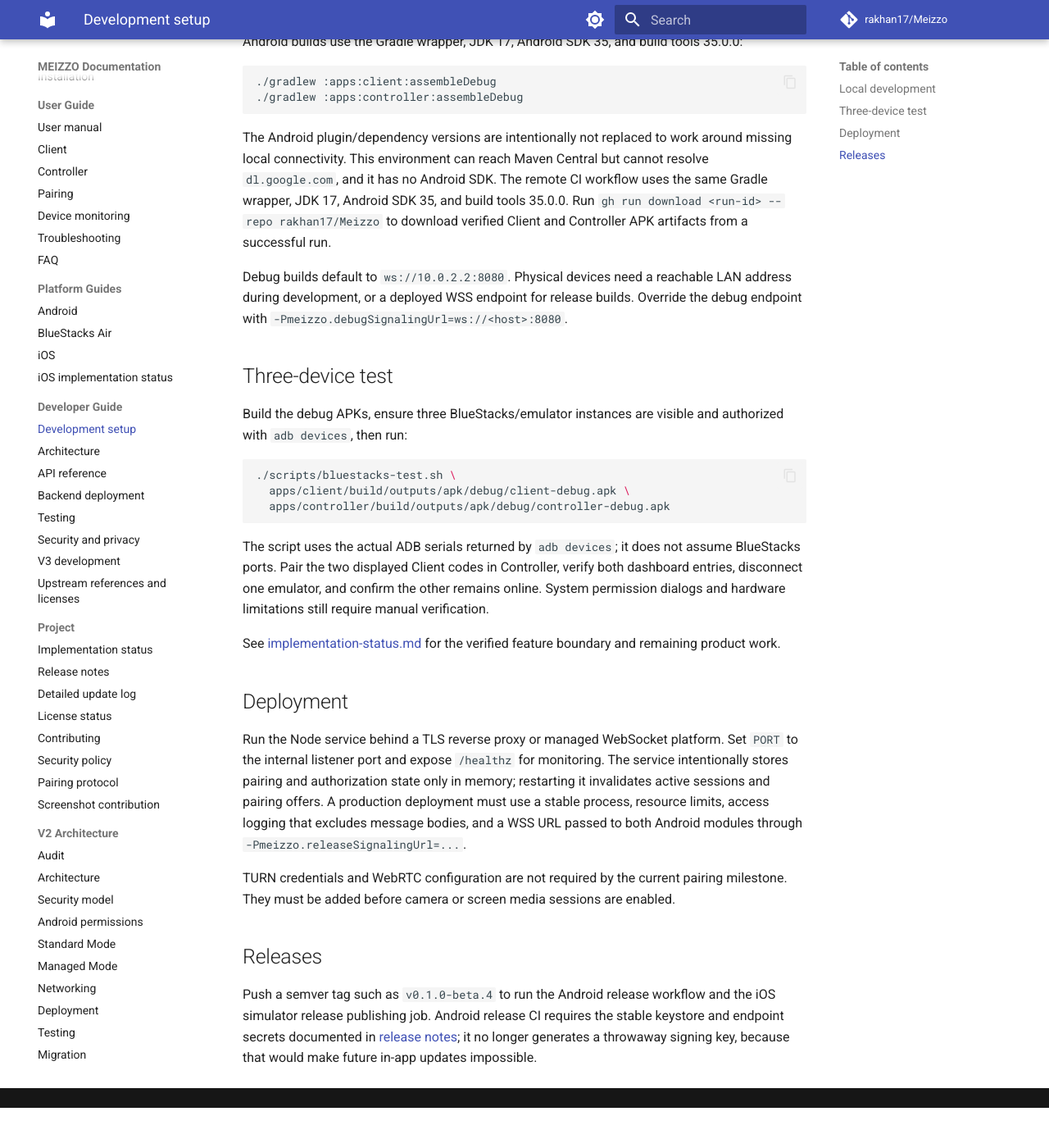
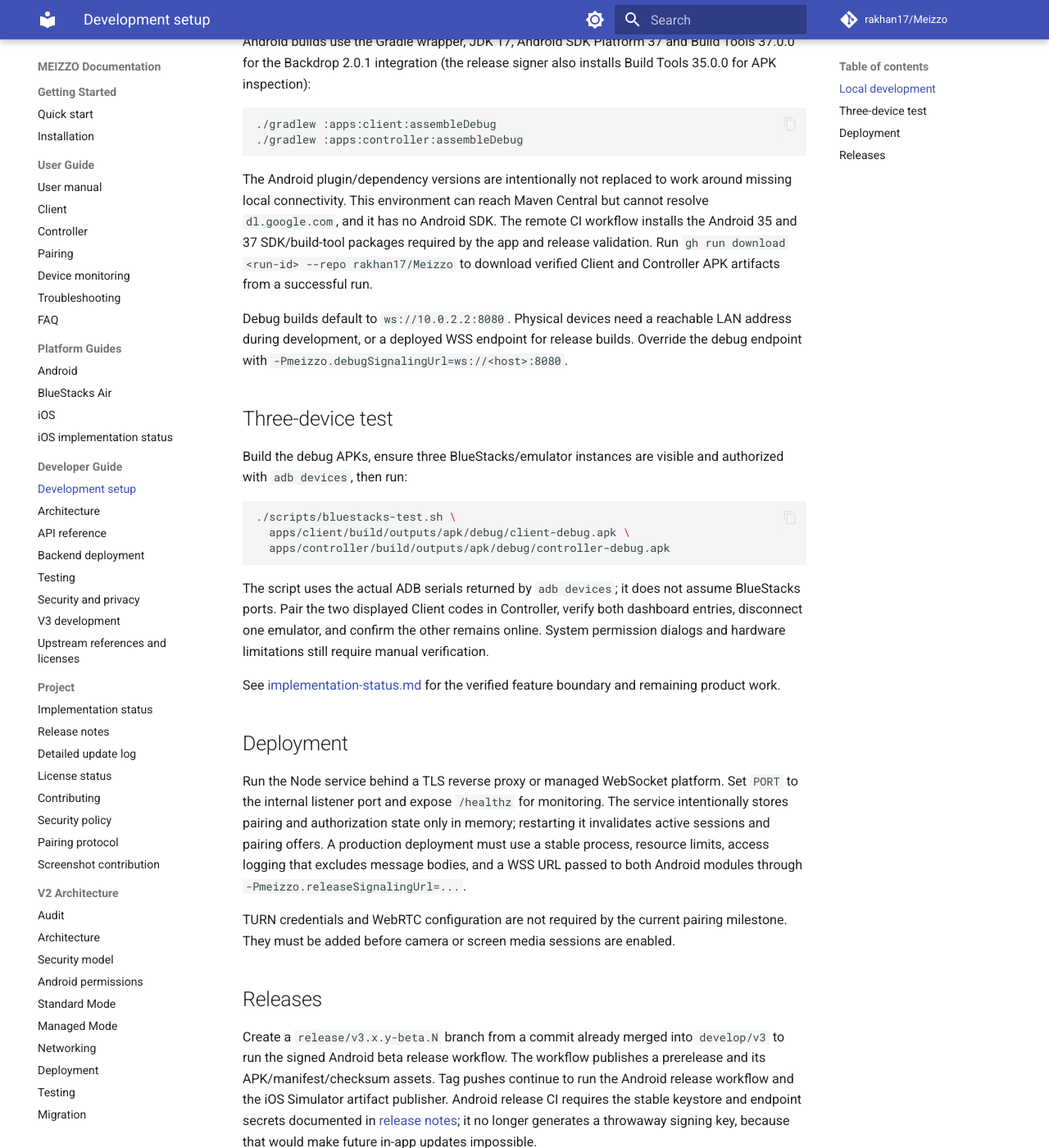
Before and after one commit to rakhan17/Meizzo, an MkDocs documentation site: the page built from docs/development.md, in a window 1280 px wide and 1400 px high, scrolled down 366 px. Shown: the whole window at 82% size. Built offline with MkDocs 1.6.1 and Material for MkDocs 9.7.7, drawn with Linux system fonts in a browser that asks for light colours; comment, search, counter and statistics services are not loaded; before the commit the page ends 1717 px from its top, so only the background shows below that.

Commit message:
docs(beta): sync Android v3 implementation and developer guidance

````diff
--- a/docs/development.md
+++ b/docs/development.md
@@ -12,8 +12,7 @@ npm test
 PORT=8080 npm start
 ```
 
-Android builds use the Gradle wrapper, JDK 17, Android SDK 35, and build tools
-35.0.0:
+Android builds use the Gradle wrapper, JDK 17, Android SDK Platform 37 and Build Tools 37.0.0 for the Backdrop 2.0.1 integration (the release signer also installs Build Tools 35.0.0 for APK inspection):
 
 ```bash
 ./gradlew :apps:client:assembleDebug
@@ -22,8 +21,7 @@ Android builds use the Gradle wrapper, JDK 17, Android SDK 35, and build tools
 
 The Android plugin/dependency versions are intentionally not replaced to work
 around missing local connectivity. This environment can reach Maven Central but
-cannot resolve `dl.google.com`, and it has no Android SDK. The remote CI workflow
-uses the same Gradle wrapper, JDK 17, Android SDK 35, and build tools 35.0.0.
+cannot resolve `dl.google.com`, and it has no Android SDK. The remote CI workflow installs the Android 35 and 37 SDK/build-tool packages required by the app and release validation.
 Run `gh run download <run-id> --repo rakhan17/Meizzo` to download verified
 Client and Controller APK artifacts from a successful run.
 
@@ -68,8 +66,7 @@ are enabled.
 
 ## Releases
 
-Push a semver tag such as `v0.1.0-beta.4` to run the Android release workflow
-and the iOS simulator release publishing job. Android release CI requires the
+Create a `release/v3.x.y-beta.N` branch from a commit already merged into `develop/v3` to run the signed Android beta release workflow. The workflow publishes a prerelease and its APK/manifest/checksum assets. Tag pushes continue to run the Android release workflow and the iOS Simulator artifact publisher. Android release CI requires the
 stable keystore and endpoint secrets documented in
 [release notes](release-notes.md); it no longer generates a throwaway signing
 key, because that would make future in-app updates impossible.
````
